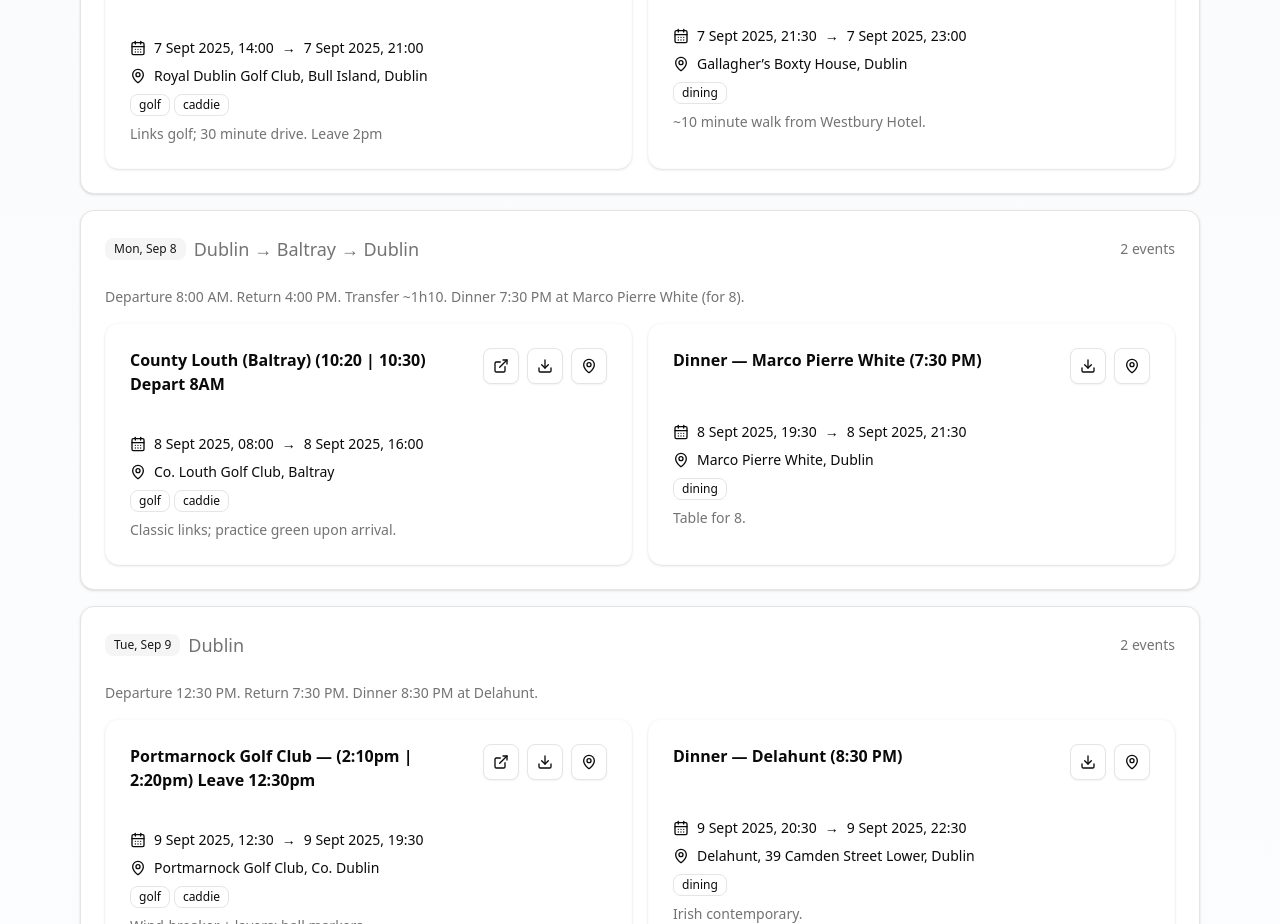
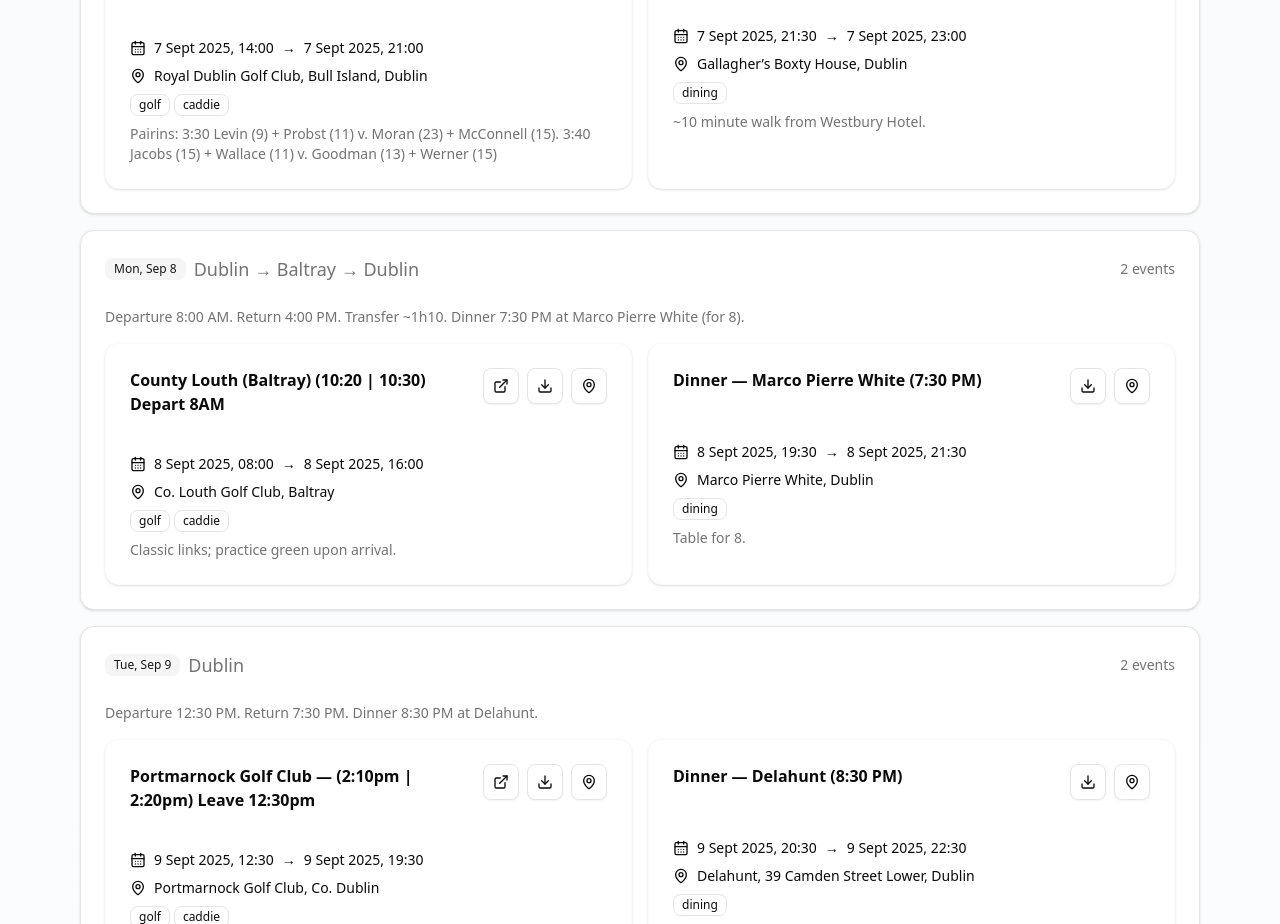
Before and after one commit to david-c-levin/golf-itinerary, a Next.js app: page / in a window 1280 px wide. Shown: the part 960-1884 px from the top of the page. Built offline with nearby package versions, Linux system fonts and the light colour scheme.

Commit message:
Update page.tsx

```diff
--- a/src/app/page.tsx
+++ b/src/app/page.tsx
@@ -233,7 +233,7 @@
           location: "Royal Dublin Golf Club, Bull Island, Dublin",
           start: "2025-09-07T13:00:00Z",
           end: "2025-09-07T20:00:00Z",
-          notes: "Links golf; 30 minute drive. Leave 2pm",
+          notes: "Pairins: 3:30 Levin (9) + Probst (11) v. Moran (23) + McConnell (15). 3:40 Jacobs (15) + Wallace (11) v. Goodman (13) + Werner (15)",
           mapQuery: "Royal Dublin Golf Club",
           url: "https://www.royaldublingolfclub.com/",
           tags: ["golf", "caddie"],
```
